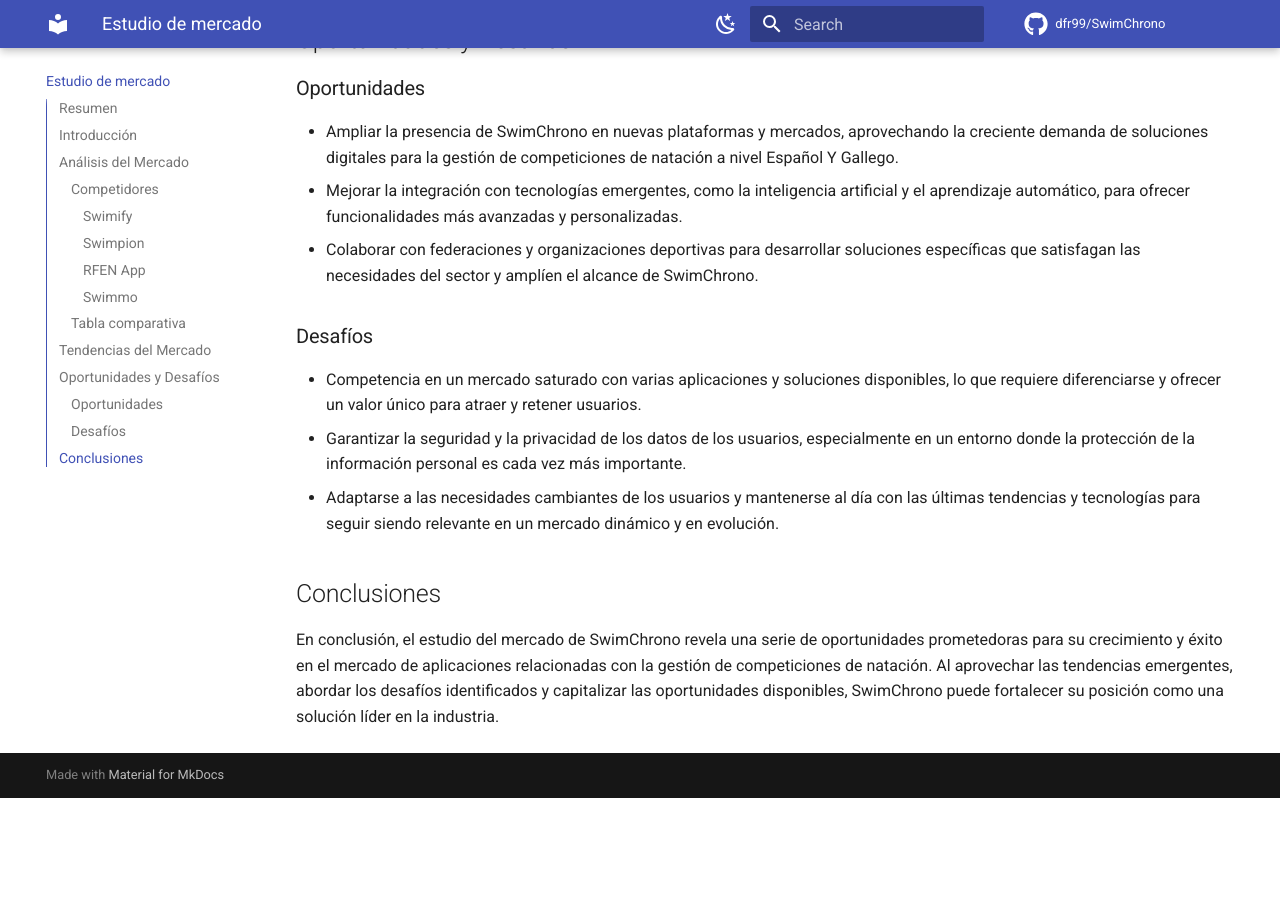
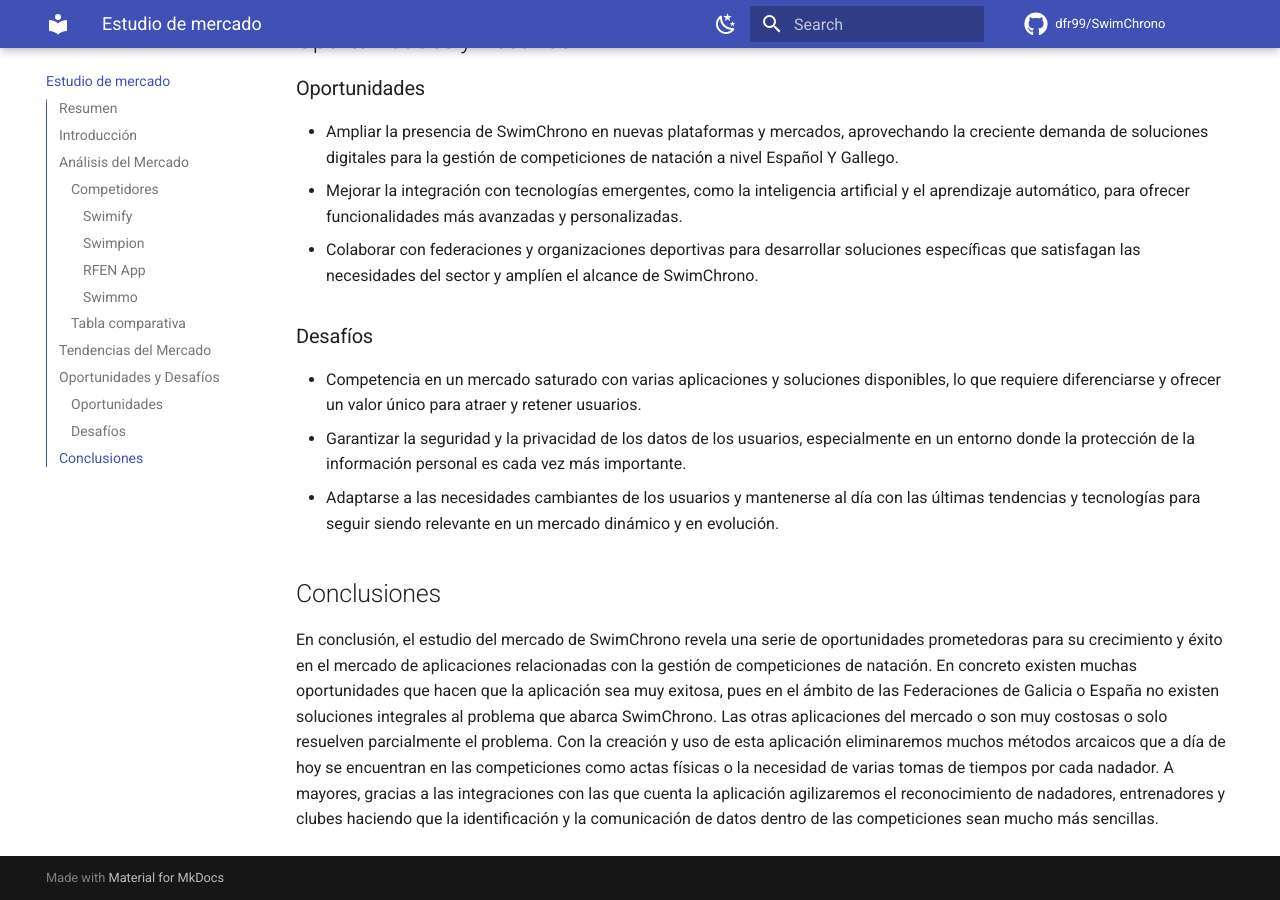
Before and after one commit to dfr99/SwimChrono, an MkDocs documentation site: the page built from docs/market-study.md, in a window 1280 px wide and 900 px high, scrolled down 4592 px. Built offline with MkDocs 1.6.1 and Material for MkDocs 9.7.7, drawn with Linux system fonts in a browser that asks for light colours; comment, search, counter and statistics services are not loaded; before the commit the page ends 5390 px from its top, so only the background shows below that.

Commit message:
Fix conclusion in market-study.md

```diff
--- a/docs/market-study.md
+++ b/docs/market-study.md
@@ -91,4 +91,4 @@
 
 ## Conclusiones
 
-En conclusión, el estudio del mercado de SwimChrono revela una serie de oportunidades prometedoras para su crecimiento y éxito en el mercado de aplicaciones relacionadas con la gestión de competiciones de natación. Al aprovechar las tendencias emergentes, abordar los desafíos identificados y capitalizar las oportunidades disponibles, SwimChrono puede fortalecer su posición como una solución líder en la industria.
+En conclusión, el estudio del mercado de SwimChrono revela una serie de oportunidades prometedoras para su crecimiento y éxito en el mercado de aplicaciones relacionadas con la gestión de competiciones de natación. En concreto existen muchas oportunidades que hacen que la aplicación sea muy exitosa, pues en el ámbito de las Federaciones de Galicia o España no existen soluciones integrales al problema que abarca SwimChrono. Las otras aplicaciones del mercado o son muy costosas o solo resuelven parcialmente el problema. Con la creación y uso de esta aplicación eliminaremos muchos métodos arcaicos que a día de hoy se encuentran en las competiciones como actas físicas o la necesidad de varias tomas de tiempos por cada nadador. A mayores, gracias a las integraciones con las que cuenta la aplicación agilizaremos el reconocimiento de nadadores, entrenadores y clubes haciendo que la identificación y la comunicación de datos dentro de las competiciones sean mucho más sencillas.
```
